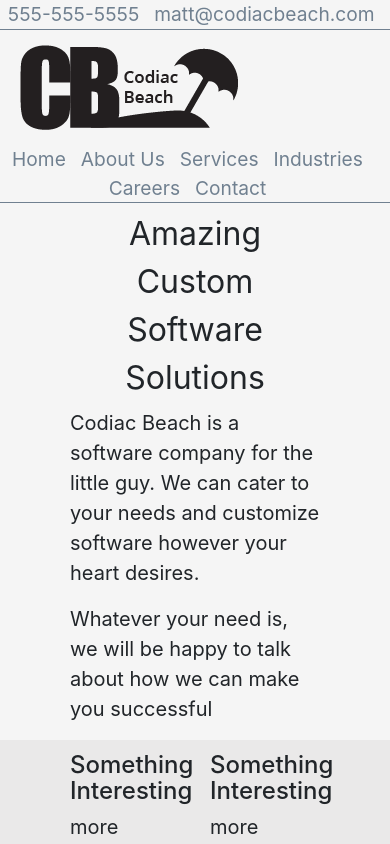
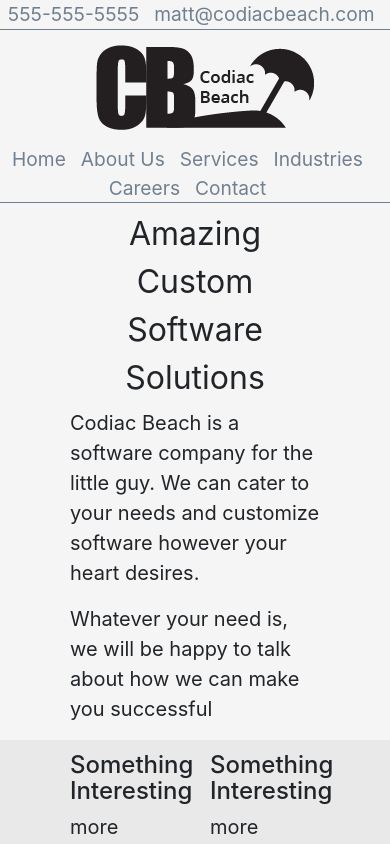
Before and after one commit to ablackness/codiac-beach-site, a React app: page / in a window 390 px wide. Shown: the top 844 px of the page. Built offline with nearby package versions, Linux system fonts and the light colour scheme.

Commit message:
logo centers on small screens

```diff
--- a/public/main.css
+++ b/public/main.css
@@ -88,6 +88,9 @@ a:hover {
         display: block;
         float: none;
         padding-top: 0;
+    }
+
+    .banner {
         text-align: center;
     }
 }
```
Also changed, not shown: public/assets/grayBanner.png (added).
